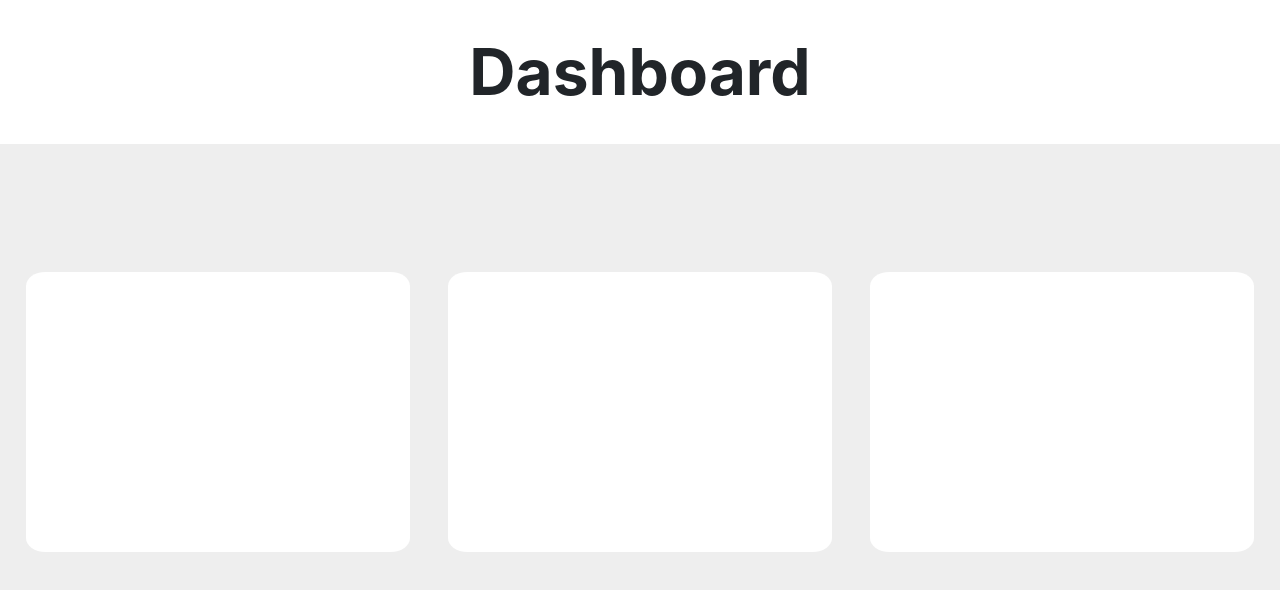
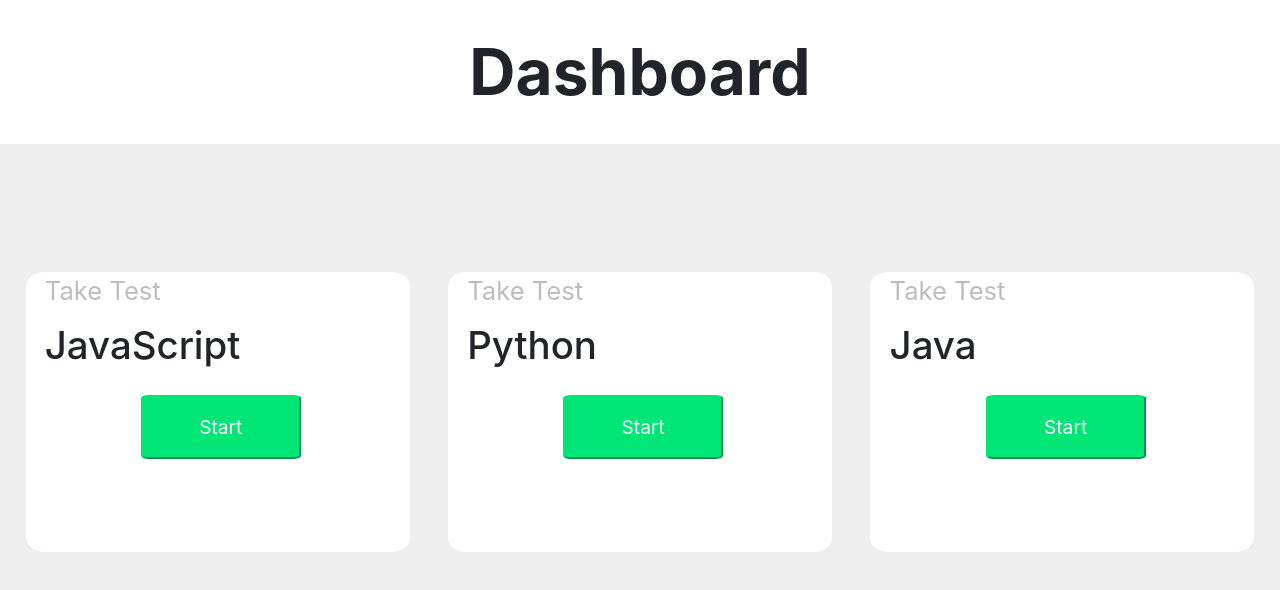
Before and after one commit to ranjithckumar/Douknw-Quiz-App, a plain HTML site: page index2.html in a window 1280 px wide. Drawn offline with nearby package versions, Linux system fonts and the light colour scheme.

Commit message:
Complete layout design

```diff
--- a/index2.html
+++ b/index2.html
@@ -18,13 +18,19 @@
            </div>
            <div class="row" id="listContainer">
              <div id="javaScript">
-
+                <span id="takeTest">Take Test</span>
+                <h1 id="programTitle">JavaScript</h1>
+                <button type="button" id="button">Start</button>
              </div>
              <div id="python">
-
+                <span id="takeTest">Take Test</span>
+                <h1 id="programTitle">Python</h1>
+                <button type="button" id="button">Start</button>
             </div>
             <div id="java">
-
+                <span id="takeTest">Take Test</span>
+                <h1 id="programTitle">Java</h1>
+                <button type="button" id="button">Start</button>
             </div>
            </div>
         </div>
--- a/style2.css
+++ b/style2.css
@@ -53,8 +53,33 @@ body{
     #javaScript,#python,#java{
         height: 20vh;
         width: 20rem;
-        border-color: aqua;
         background-color: #ffffff;
 
     }
 }
+
+#takeTest{
+color: #BDBDBD;
+font-size: 2vw;
+margin-left: 5%;
+}
+
+#programTitle{
+ /* text-align: center; */
+ margin-left: 5%;
+ font-size: 3vw;
+ margin-top: 3%;
+}
+
+#button{
+    background-color: #00E676;
+    margin-left: 30%;
+    margin-top: 5%;
+    /* height: 7vh; */
+    width: 10rem;
+    height: 8vh;
+    font-size: 1.5vw;
+    color: #ffffff;
+    border-color: #00E676;
+    border-radius: 5%;
+}
```
